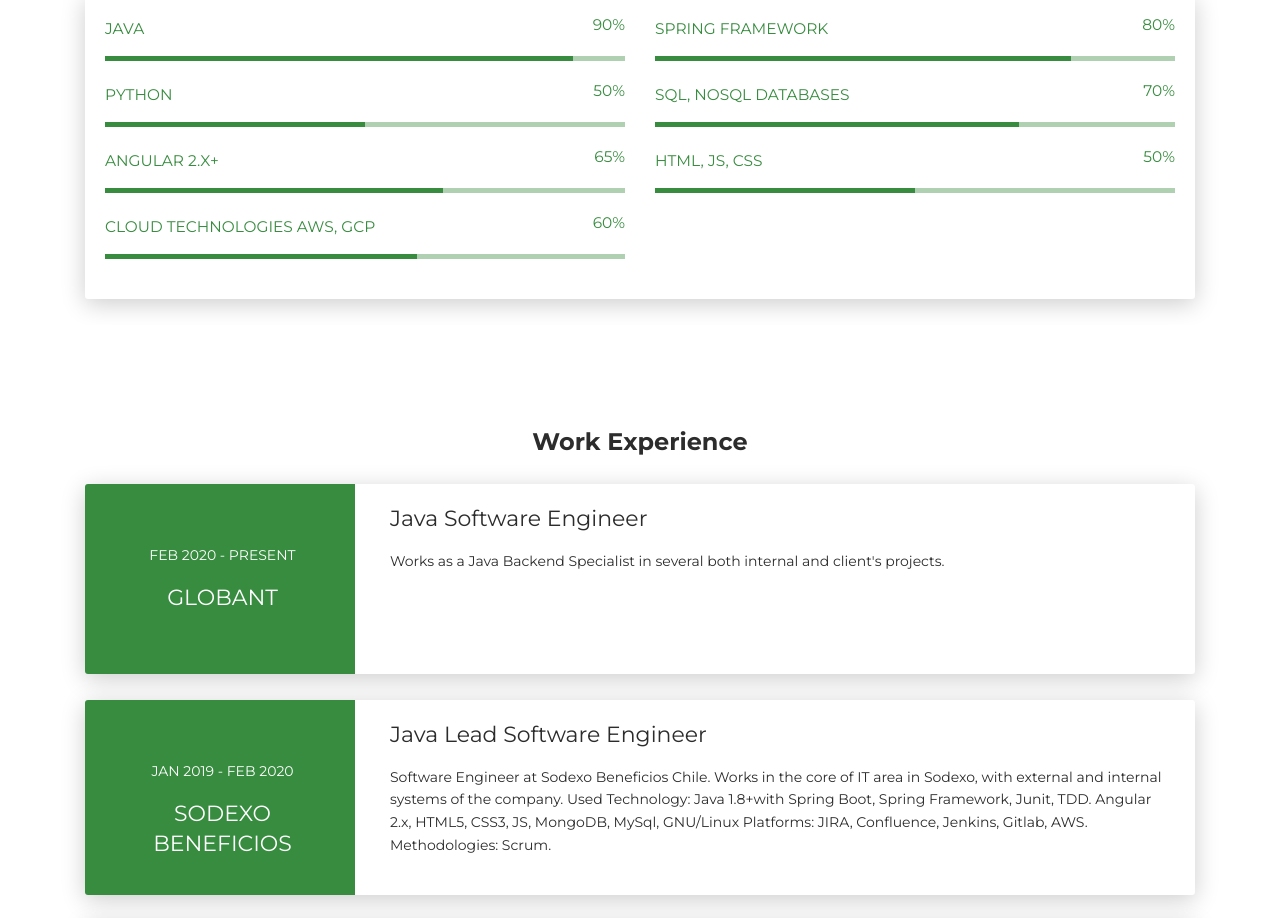
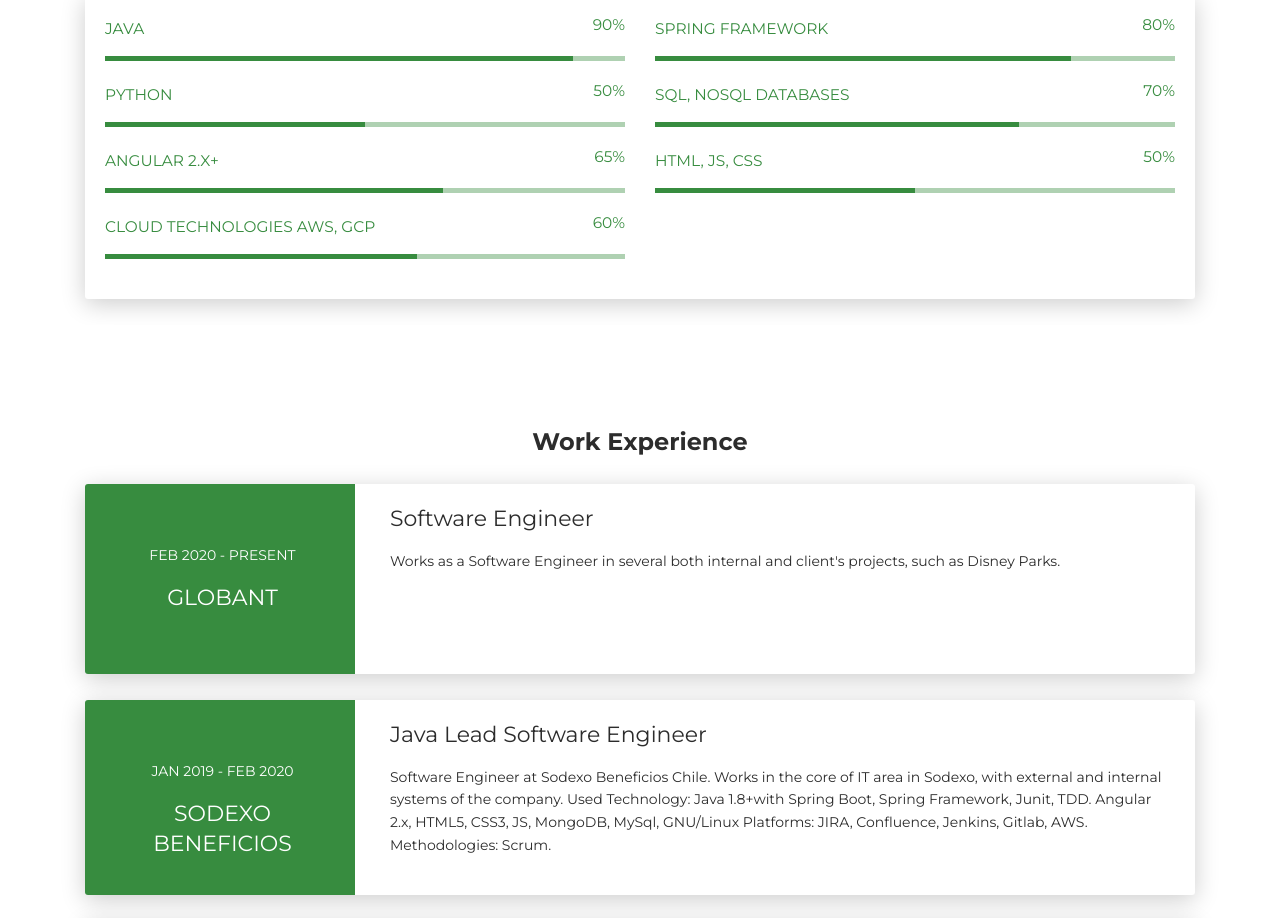
Before and after one commit to gonzaloan/cv, a plain HTML site: page index.html in a window 1280 px wide. Shown: the part 1044-1962 px from the top of the page. Drawn offline with Linux system fonts and the light colour scheme.

Commit message:
Update index.html

```diff
--- a/index.html
+++ b/index.html
@@ -47,7 +47,7 @@
       <div class="page-header-image" data-parallax="true" style="background-image: url('images/cc-bg-1.jpg')"></div>
       <div class="container">
         <div class="content-center">
-          <div class="cc-profile-image"><a href="#"><img src="images/gonzalo.jpg" alt="Image"/></a></div>
+          <div class="cc-profile-image"><a href="#"><img src="images/gonzalo.png" alt="Image"/></a></div>
           <div class="h2 title">Gonzalo Muñoz</div>
           <p class="category text-white">Software Engineer</p><a class="btn btn-primary smooth-scroll mr-2" href="#contact" data-aos="zoom-in" data-aos-anchor="data-aos-anchor">Hire me</a><a class="btn btn-primary" href="#" data-aos="zoom-in" data-aos-anchor="data-aos-anchor">Download CV</a>
         </div>
@@ -180,8 +180,8 @@
         </div>
         <div class="col-md-9" data-aos="fade-left" data-aos-offset="50" data-aos-duration="500">
           <div class="card-body">
-            <div class="h5">Java Software Engineer</div>
-            <p>Works as a Java Backend Specialist in several both internal and client's projects.</p>
+            <div class="h5">Software Engineer</div>
+            <p>Works as a Software Engineer in several both internal and client's projects, such as Disney Parks.</p>
           </div>
         </div>
       </div>
```
